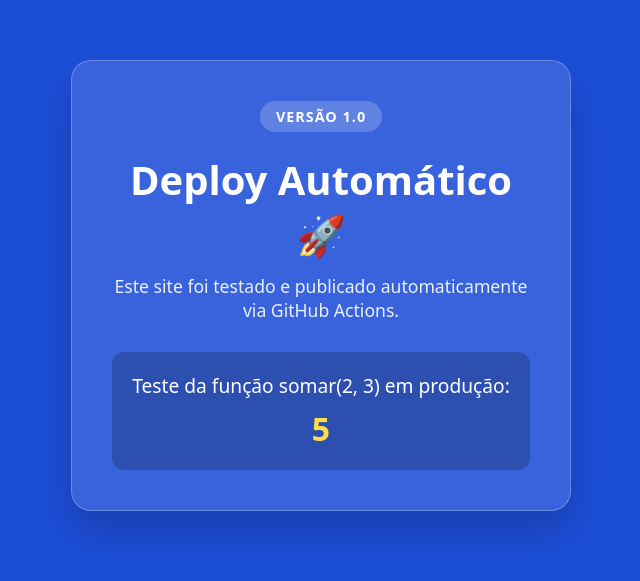
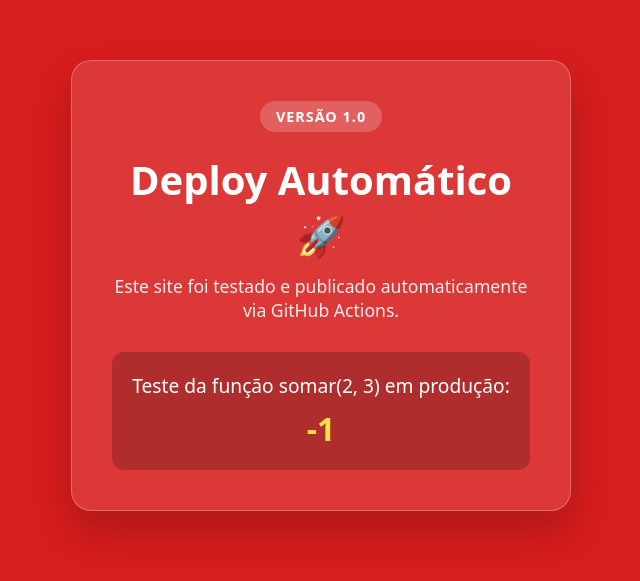
Before and after one commit to JorgeJunqueiro/CICD, a plain HTML site: page index.html in a window 1280 px wide. Shown: the part 115-696 px from the top of the page, without its empty margins (319-959 px from the left). Drawn offline with Linux system fonts and the light colour scheme.

Commit message:
Eu é que sei viva o benfas

```diff
--- a/app.js
+++ b/app.js
@@ -1,5 +1,5 @@
 function somar(a, b) {
-  return a + b;
+  return a - b;
 }
 
 // Permite que o ficheiro funcione tanto no navegador como no Node.js (para os testes)
--- a/index.html
+++ b/index.html
@@ -8,7 +8,7 @@
     :root {
       /*https://jorgejunqueiro.github.io/CICD/*/
       /* MUDAR NA APRESENTAÇÃO: Ex: de azul (#1d4ed8) para verde (#047857) */
-      --cor-fundo: #1d4ed8;
+      --cor-fundo: #d81d1d;
     }
 
     * {
```
